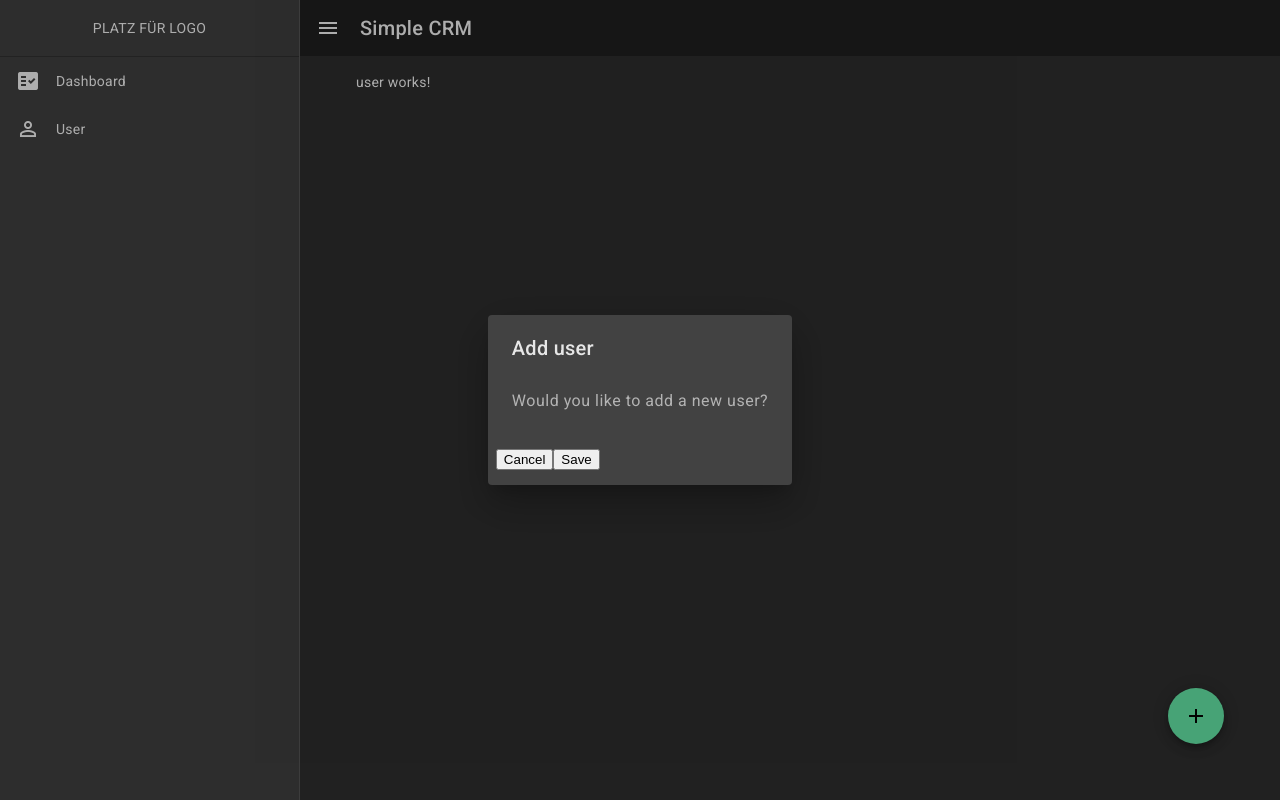
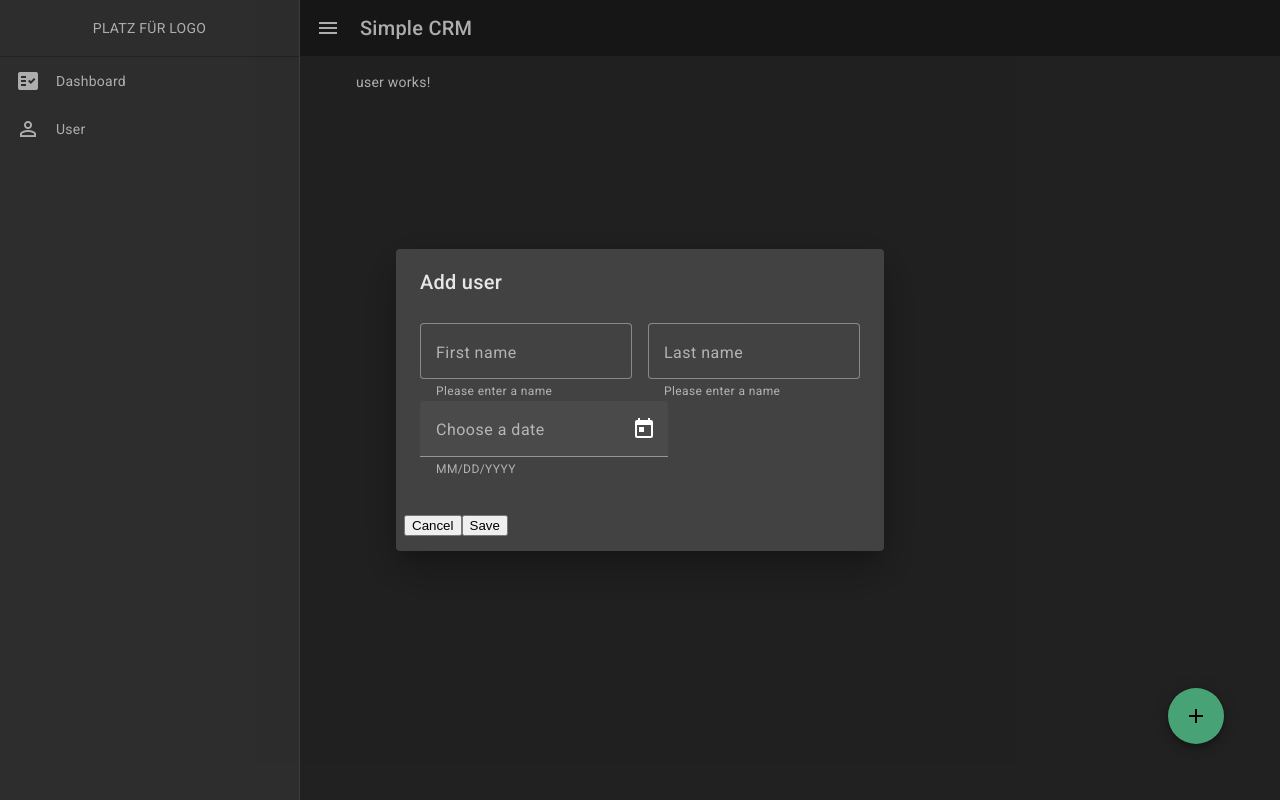
Before and after one commit to M1roel/SimpleCRM, an Angular app: page /user in a window 1280 px wide. Both pictures are taken after a click on the button "add". Built offline with nearby package versions, Linux system fonts and the light colour scheme.

Commit message:
Enhance user addition dialog with form fields for first name, last name, and date selection; update component imports and styles for improved layout

```diff
--- a/src/app/dialog-add-user/dialog-add-user.component.html
+++ b/src/app/dialog-add-user/dialog-add-user.component.html
@@ -1,5 +1,34 @@
 <h2 mat-dialog-title>Add user</h2>
-<mat-dialog-content> Would you like to add a new user? </mat-dialog-content>
+<mat-dialog-content>
+  <div>
+    <mat-form-field class="mr-16" appearance="outline">
+      <mat-label>First name</mat-label>
+      <input matInput placeholder="Placeholder" />
+      <mat-hint>Please enter a name</mat-hint>
+    </mat-form-field>
+
+    <mat-form-field appearance="outline">
+      <mat-label>Last name</mat-label>
+      <input matInput placeholder="Placeholder" />
+      <mat-hint>Please enter a name</mat-hint>
+    </mat-form-field>
+  </div>
+
+  <div>
+    <mat-form-field class="example-form-field">
+        <mat-label>Choose a date</mat-label>
+        <input matInput [matDatepicker]="datepicker" />
+        <mat-hint>MM/DD/YYYY</mat-hint>
+        <mat-datepicker-toggle matIconSuffix [for]="datepicker"></mat-datepicker-toggle>
+        <mat-datepicker #datepicker>
+          <mat-datepicker-actions>
+            <button mat-button matDatepickerCancel>Cancel</button>
+            <button mat-raised-button matDatepickerApply>Apply</button>
+          </mat-datepicker-actions>
+        </mat-datepicker>
+      </mat-form-field>
+  </div>
+</mat-dialog-content>
 <mat-dialog-actions>
   <button mat-button mat-dialog-close>Cancel</button>
   <button mat-button mat-dialog-close cdkFocusInitial>Save</button>
--- a/src/styles.scss
+++ b/src/styles.scss
@@ -7,3 +7,7 @@ body {
   margin: 0;
   font-family: Roboto, "Helvetica Neue", sans-serif;
 }
+
+.mr-16 {
+  margin-right: 16px;
+}
```
Also changed, not shown: src/app/dialog-add-user/dialog-add-user.component.ts (+13 -5 lines).
